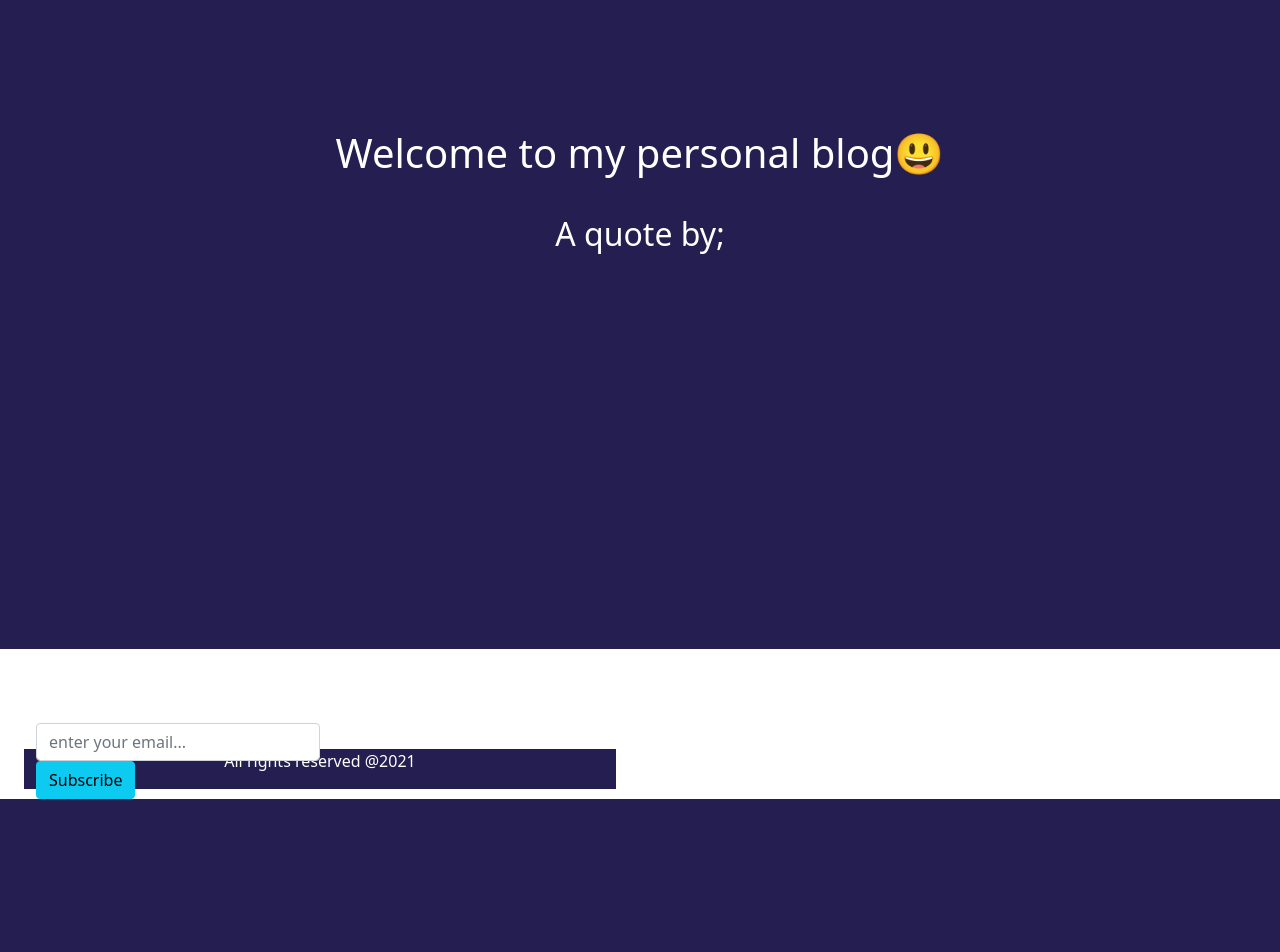
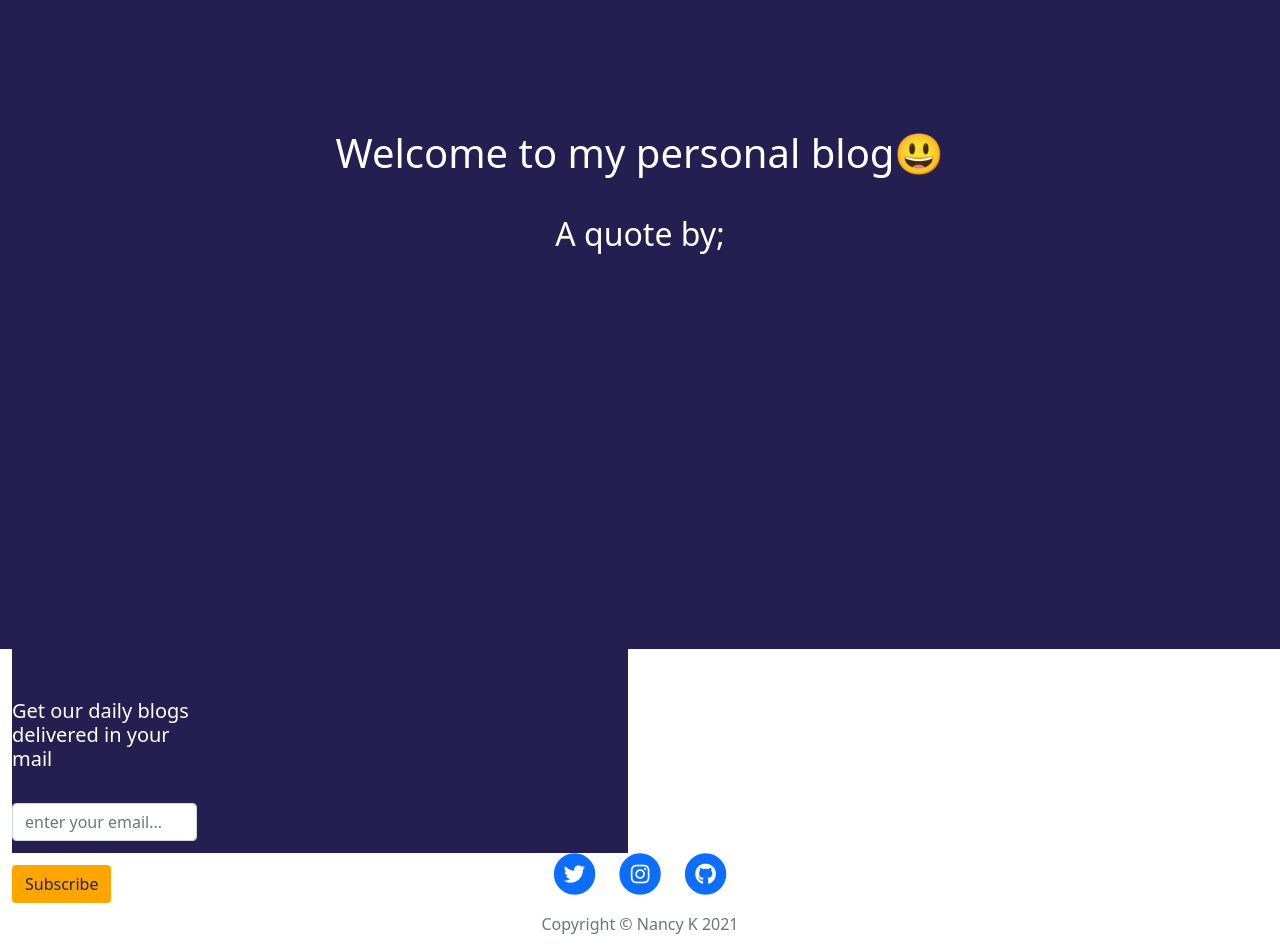
Before and after one commit to nancymukuiya14/Monty-blog, a Flask app: page / in a window 1280 px wide. Shown: the part 57-1009 px from the top of the page. Before the commit the page ends 856 px from the top, so only its background shows below. Run offline with Flask 2, Linux system fonts and the light colour scheme; data that the repository does not hold is empty; some libraries are stand-ins or nearby versions.

Commit message:
style the footer

```diff
--- a/app/templates/base.html
+++ b/app/templates/base.html
@@ -35,7 +35,7 @@
   {% endblock %}
 
 
-  <footer>
+  <!-- <footer>
     <div class="container-fluid">
       <div class="row">
         <div class="col-md-12 text-white" style="text-align: center;background-color: #251e51">
@@ -43,7 +43,7 @@
         </div>
       </div>
     </div>
-  </footer>
+  </footer> -->
   <!-- Optional JavaScript; choose one of the two! -->
 
   <!-- Option 1: Bootstrap Bundle with Popper -->
--- a/app/templates/index.html
+++ b/app/templates/index.html
@@ -20,21 +20,21 @@
             <hr>
             <div class="row">
                 <div class="col-md-12">
-                    <div class="card" style="padding: 5%;background-color: transparent;">
+                    <div class="card">
+
+                        <h4><br><a href="{{url_for('main.blog',id = blog.id)}}" class="card-title">{{blog.title |
+                                upper}}</a></h4>
+                        <div class="card-title" style="padding: 5%;background-color: transparent;">
                             By; <a href="{{url_for('main.user_posts',username = blog.user.username)}}"><span><strong> {{
                                         blog.user.username | title}}</strong></span> </a>
-                        <div class="card-title" style="text-align: left;font-size: 10px;">
-
-                            <h4>Tittle;<br><a href="{{url_for('main.blog',id = blog.id)}}"
-                                    class="card-title">{{blog.title |
-                                    upper}}</a></h4>
                         </div>
                         <div class="card-body">
                             <p class="card-content">{{blog.content}}</p>
                         </div>
                         <div class="card-body">
                             <p class="card-content">Posted on : {{blog.posted.strftime('%d-%m-%Y')}}</p>
-                            <p> <a class="btn btn-sm btn-info" href="{{url_for('main.blog',id = blog.id)}}"> Comment</a>
+                            <p> <a class="btn btn-sm " href="{{url_for('main.blog',id = blog.id)}}"
+                                    style="background-color:orange"> Comment</a>
                                 {{blog.comment.count()}} Comments</p>
                         </div>
                     </div>
@@ -49,23 +49,58 @@
             <button type="button" class="close" data-dismiss="alert">&times;</button>
             {{ message }}
         </div>
-        {% endfor %}
-        <div class="container">
-            <div class="row">
-                <div class="col-md-12">
-                    <div class="email" style="position: relative;top: 50px;width: 50%;">
+        {%endfor%}
+        <footer class="foots" style="background-color: #251e51;">
+                <div class="email" style="position: relative;top:50px;width: 30%;">
+                    <h5 style="color: white;">Get our daily blogs delivered in your mail</h5>
                     <form class="form-inline ml-2" action="{{url_for('main.subscribe')}}" method="POST">
                         <div class="md-form form-group">
                             <label class="white-color"></label>
                             <input type="email" class="form-control " name="subscriber"
                                 placeholder="enter your email..." required>
                         </div>
-                            <div class="md-form form-group">
-                                <button class="btn btn-md btn-info" id="subs">Subscribe</button>
+                        <div class="md-form form-group"><br>
+                            <button class="btn btn-md" id="subs" style="background-color: orange;">Subscribe</button>
                         </div>
                     </form>
                 </div>
             </div>
+            <div class="container">
+                <div class="row">
+                    <div class="col-lg-8 col-md-10 mx-auto">
+                        <ul class="list-inline text-center">
+                            <li class="list-inline-item">
+                                <a href="https://twitter..com/login" target="_blank">
+                                    <span class="fa-stack fa-lg">
+                                        <i class="fas fa-circle fa-stack-2x"></i>
+                                        <i class="fab fa-twitter fa-stack-1x fa-inverse"></i>
+                                    </span>
+                                </a>
+                            </li>
+                            <li class="list-inline-item">
+                                <a href="https://www.instagram.com/" target="_blank">
+                                    <span class="fa-stack fa-lg">
+                                        <i class="fas fa-circle fa-stack-2x"></i>
+                                        <i class="fab fa-instagram fa-stack-1x fa-inverse"></i>
+                                    </span>
+                                </a>
+                            </li>
+                            <li class="list-inline-item">
+                                <a href="https://github.com/Nancymukuiya14" target="_blank">
+                                    <span class="fa-stack fa-lg">
+                                        <i class="fas fa-circle fa-stack-2x"></i>
+                                        <i class="fab fa-github fa-stack-1x fa-inverse"></i>
+                                    </span>
+                                </a>
+                            </li>
+                        </ul>
+                        <p class="copyright text-muted text-center">
+                            Copyright &copy; Nancy K 2021
+                        </p>
+                    </div>
+                </div>
+            </div>
+        </footer>
     </div>
 </div>
 {% endblock %}
```
Lines whose indentation alone changed are shown as unchanged.
